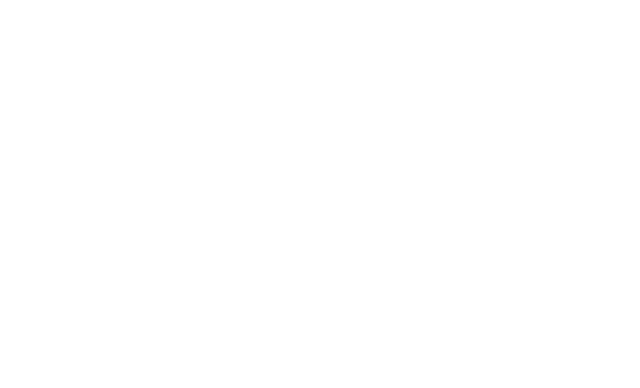
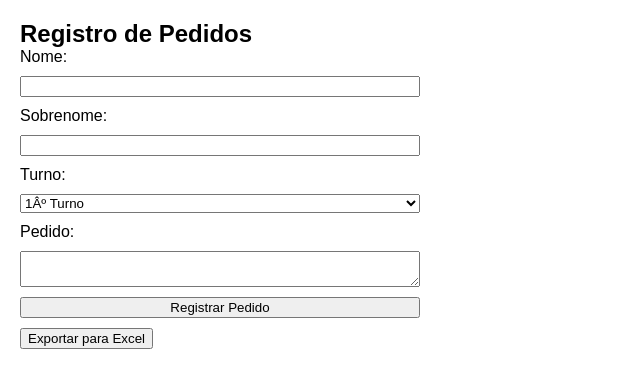
Before and after one commit to Nic62/PROJETO_APRESENTACAO, a plain HTML site: page HtmlPrincipal/index.html in a window 1280 px wide. Shown: the whole page, without its empty margins (0-640 px from the left). Drawn offline with Linux system fonts and the light colour scheme.

Commit message:
Adicionando ideia de projeto, ainda não é o que queremos

```diff
--- a/HtmlPrincipal/index.html
+++ b/HtmlPrincipal/index.html
@@ -3,9 +3,39 @@
 <head>
     <meta charset="pt-br">
     <meta name="viewport" content="width=device-width, initial-scale=1.0">
+    <link rel="stylesheet" href="style.css">
     <title>APRESENTAÇÃO</title>
 </head>
 <body>
+    <section>
+        <div>
+            <h2>Registro de Pedidos</h2>
+            <form id="pedidoForm">
+                <label>Nome:</label>
+                <input type="text" id="nome" required>
 
+                <label>Sobrenome:</label>
+                <input type="text" id="sobrenome" required>
+
+                <label>Turno:</label>
+                <select id="turno">
+                    <option value="1º">1º Turno</option>
+                    <option value="2º">2º Turno</option>
+                    <option value="3º">3º Turno</option>
+                </select>
+
+                <label>Pedido:</label>
+                <textarea id="pedido" required></textarea>
+
+                <button type="button" onclick="registrarPedido()">Registrar Pedido</button>
+                <input type="hidden" name="horario" value="x-sheetmonkey-current-date-time" />
+            </form>
+
+            <button onclick="exportarExcel()">Exportar para Excel</button>
+        </div>
+    </section>
+
+
+    <script src="index.js"></script>
 </body>
 </html>
--- a/HtmlPrincipal/index.js
+++ b/HtmlPrincipal/index.js
@@ -0,0 +1,24 @@
+let pedidos = [];
+
+        function registrarPedido() {
+            let nome = document.getElementById('nome').value;
+            let sobrenome = document.getElementById('sobrenome').value;
+            let turno = document.getElementById('turno').value;
+            let pedido = document.getElementById('pedido').value;
+
+            if (!nome || !sobrenome || !pedido) {
+                alert('Preencha todos os campos!');
+                return;
+            }
+
+            pedidos.push({ Nome: nome, Sobrenome: sobrenome, Turno: turno, Pedido: pedido });
+            alert('Pedido registrado com sucesso!');
+            document.getElementById('pedidoForm').reset();
+        }
+
+        function exportarExcel() {
+            let ws = XLSX.utils.json_to_sheet(pedidos);
+            let wb = XLSX.utils.book_new();
+            XLSX.utils.book_append_sheet(wb, ws, "Pedidos");
+            XLSX.writeFile(wb, "pedidos.xlsx");
+        }
--- a/HtmlPrincipal/style.css
+++ b/HtmlPrincipal/style.css
@@ -0,0 +1,25 @@
+html{
+    width: 100%;
+    height: 100%;
+    box-sizing: border-box;
+    font-size: 16px;
+}
+
+*{
+    margin: 0;
+}
+
+body {
+    font-family: Arial, sans-serif;
+    margin: 20px;
+}
+
+div > form {
+    max-width: 400px;
+    display: flex;
+    flex-direction: column;
+}
+
+label, select, input, textarea, button {
+    margin-bottom: 10px;
+}
```
